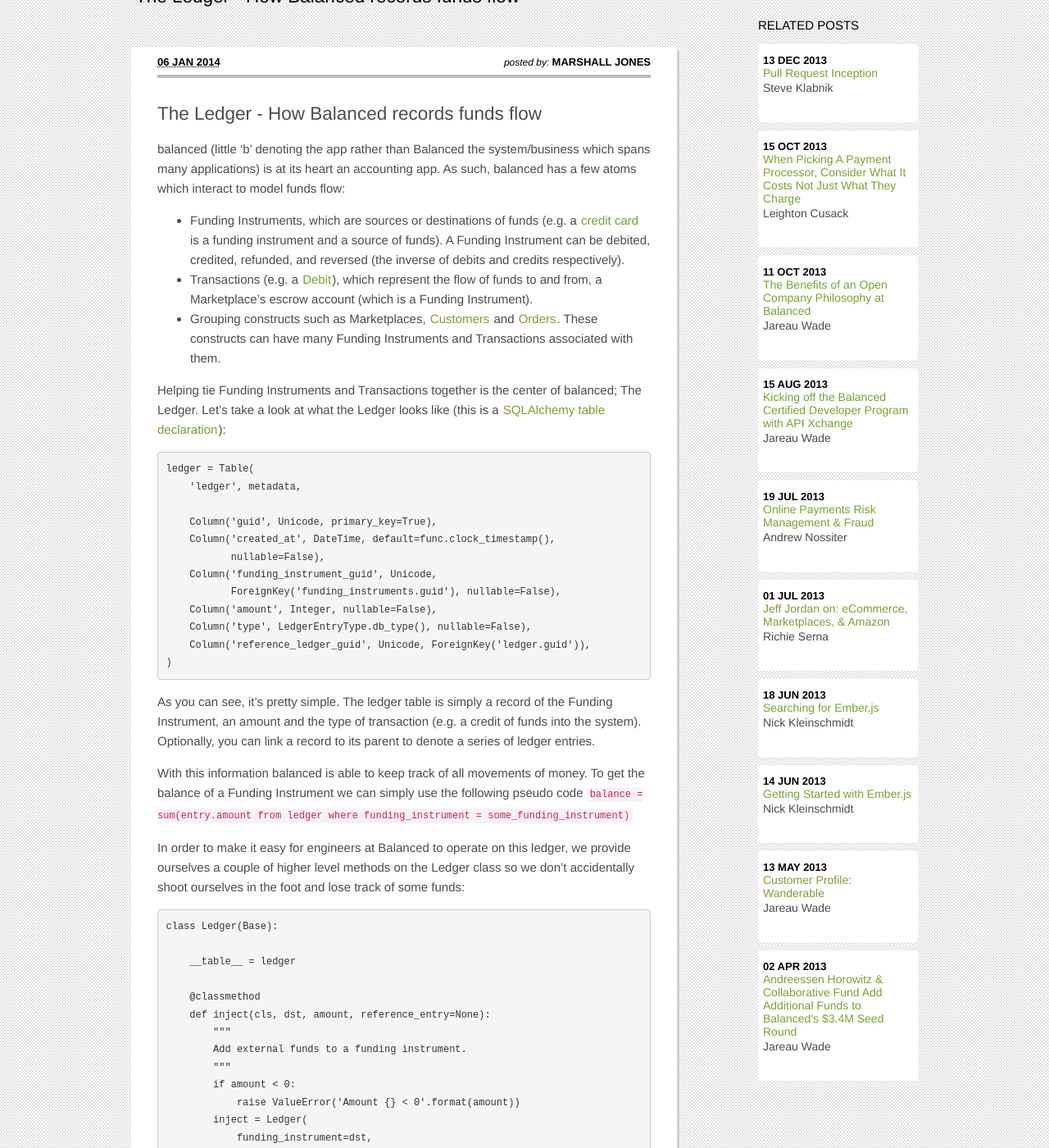
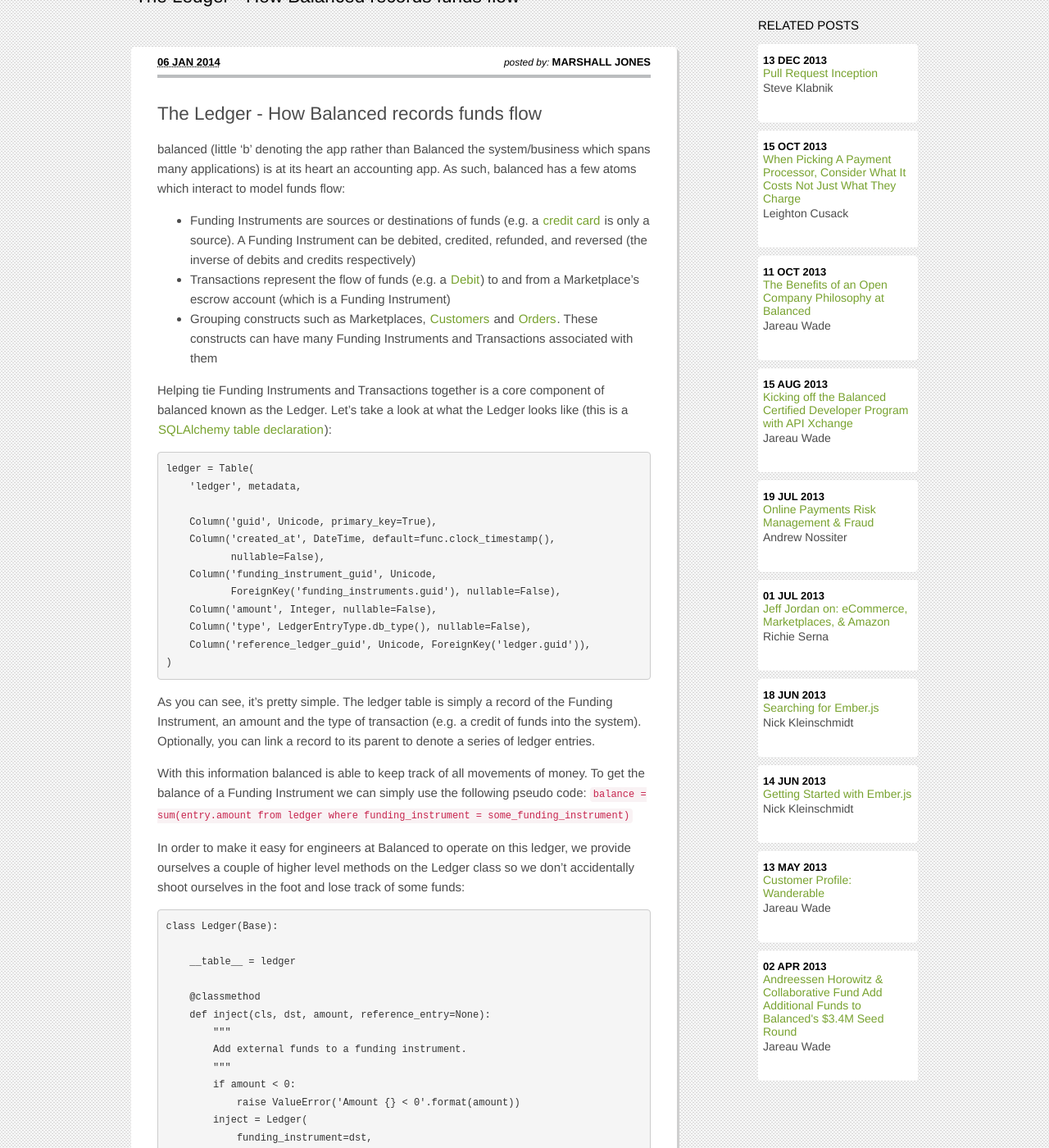
Before and after one commit to balanced/balanced.github.com, a Jekyll site: the page built from _posts/2014-01-06-the-ledger.md, in a window 1280 px wide and 1400 px high, scrolled down 345 px. Shown: the whole window at 82% size. Built offline with Jekyll 4.4.1, drawn with Linux system fonts in a browser that asks for light colours; nearby versions of some CDN libraries; library files that are not in the unit come from our copies; Markdown is read by kramdown in place of the engine named in the settings; comment, search, counter and statistics services are not loaded; some of the changed text lies outside the part shown.

Commit message:
richie's tweaks

```diff
--- a/_posts/2014-01-06-the-ledger.md
+++ b/_posts/2014-01-06-the-ledger.md
@@ -11,11 +11,11 @@
 
 balanced (little 'b' denoting the app rather than Balanced the system/business which spans many applications) is at its heart an accounting app. As such, balanced has a few atoms which interact to model funds flow:
 
-* Funding Instruments, which are sources or destinations of funds (e.g. a [credit card](https://docs.balancedpayments.com/1.1/api/cards/) is a funding instrument and a source of funds). A Funding Instrument can be debited, credited, refunded, and reversed (the inverse of debits and credits respectively).
-* Transactions (e.g. a [Debit](https://docs.balancedpayments.com/1.1/api/debits/)), which represent the flow of funds to and from, a Marketplace's escrow account (which is a Funding Instrument).
-* Grouping constructs such as Marketplaces, [Customers](https://docs.balancedpayments.com/1.1/api/customers/) and [Orders](https://docs.balancedpayments.com/1.1/api/orders/). These constructs can have many Funding Instruments and Transactions associated with them.
+* Funding Instruments are sources or destinations of funds (e.g. a [credit card](https://docs.balancedpayments.com/1.1/api/cards/) is only a source). A Funding Instrument can be debited, credited, refunded, and reversed (the inverse of debits and credits respectively)
+* Transactions represent the flow of funds (e.g. a [Debit](https://docs.balancedpayments.com/1.1/api/debits/)) to and from a Marketplace's escrow account (which is a Funding Instrument)
+* Grouping constructs such as Marketplaces, [Customers](https://docs.balancedpayments.com/1.1/api/customers/) and [Orders](https://docs.balancedpayments.com/1.1/api/orders/). These constructs can have many Funding Instruments and Transactions associated with them
 
-Helping tie Funding Instruments and Transactions together is the center of balanced; The Ledger. Let's take a look at what the Ledger looks like (this is a [SQLAlchemy table declaration](http://docs.sqlalchemy.org/en/rel_0_9/orm/extensions/declarative.html)):
+Helping tie Funding Instruments and Transactions together is a core component of balanced known as the Ledger. Let's take a look at what the Ledger looks like (this is a [SQLAlchemy table declaration](http://docs.sqlalchemy.org/en/rel_0_9/orm/extensions/declarative.html)):
 
 {% highlight python %}
 ledger = Table(
@@ -34,7 +34,7 @@
 
 As you can see, it's pretty simple. The ledger table is simply a record of the Funding Instrument, an amount and the type of transaction (e.g. a credit of funds into the system). Optionally, you can link a record to its parent to denote a series of ledger entries.
 
-With this information balanced is able to keep track of all movements of money. To get the balance of a Funding Instrument we can simply use the following pseudo code `balance = sum(entry.amount from ledger where funding_instrument = some_funding_instrument)`
+With this information balanced is able to keep track of all movements of money. To get the balance of a Funding Instrument we can simply use the following pseudo code: `balance = sum(entry.amount from ledger where funding_instrument = some_funding_instrument)`
 
 In order to make it easy for engineers at Balanced to operate on this ledger, we provide ourselves a couple of higher level methods on the Ledger class so we don't accidentally shoot ourselves in the foot and lose track of some funds:
 
@@ -60,7 +60,7 @@
         return inject
 {% endhighlight %}
 
-The Ledger class provides a few additional methods; `transfer`, `eject`, `debit`, and `credit` which are used depending on where the funds are coming from or going to. A simplistic view of the flow of funds through balanced for a Card debit which is transfered to a Bank account via a credit is `card.inject` -> `card.debit` -> `bank_account.credit` -> `bank_account.eject`. This is simplified because it skips the debit and credit operations on the Marketplace's escrow account. Inject and eject entries are single sided, where credit and debit are double sided operations (e.g. for every debit there will be a corresponding credit to another Funding Instrument).
+The Ledger class provides a few additional methods: `transfer`, `eject`, `debit`, and `credit` which are used depending on where the funds are coming from or going to. A simplistic view of the flow of funds through balanced for a Card debit which is transfered to a Bank account via a credit is `card.inject` -> `card.debit` -> `bank_account.credit` -> `bank_account.eject`. This is simplified because it skips the debit and credit operations on the Marketplace's escrow account. Inject and eject entries are single-sided, where credit and debit are double-sided operations (e.g. for every debit there will be a corresponding credit to another Funding Instrument).
 
 The corresponding code to initiate this flow of funds using our [ruby client](https://github.com/balanced/balanced-ruby) would be:
 
```
Also changed, not shown: other parts of _posts/2014-01-06-the-ledger.md (+1 -1 lines).
